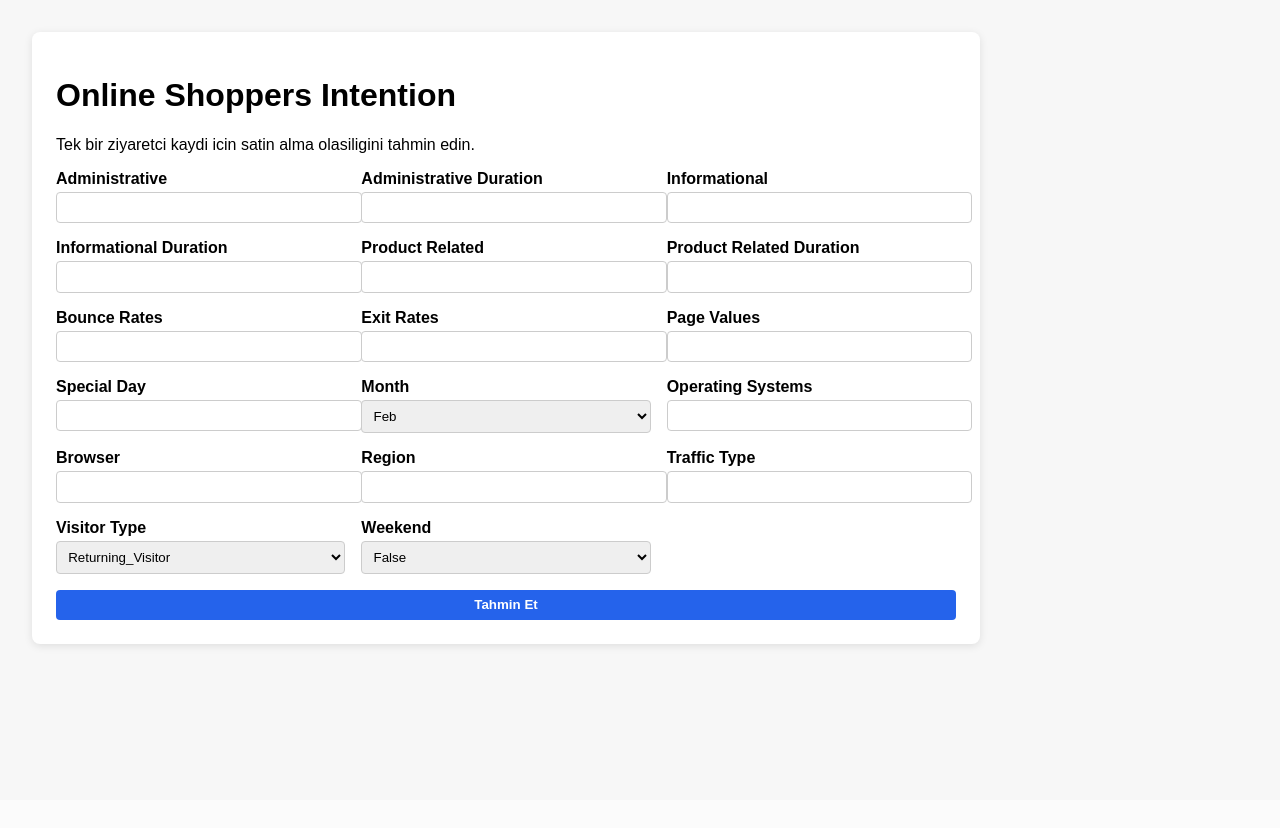
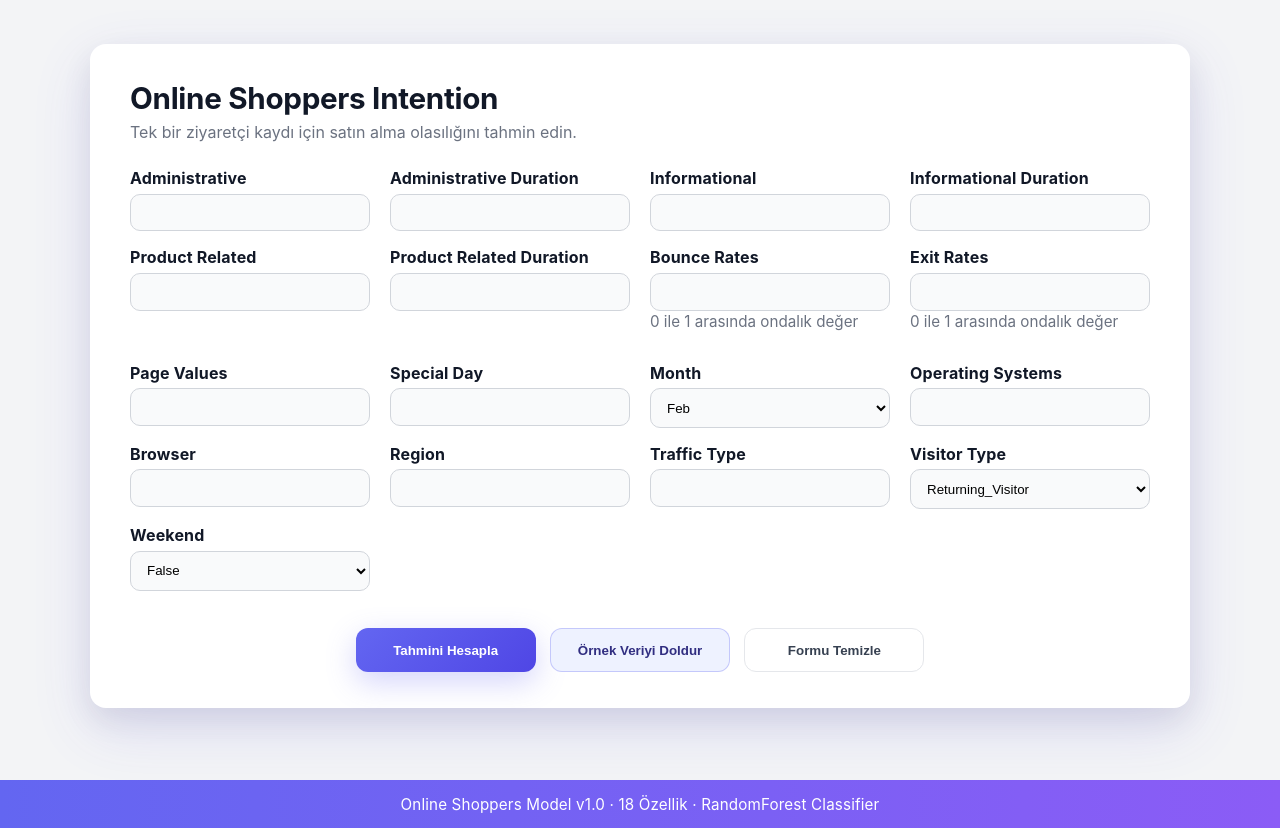
Before and after one commit to Ast1va/ML-Bootcamp-Final-Projesi, a FastAPI app: page / in a window 1280 px wide. Before the commit the page ends 648 px from the top, so only its background shows below. Run offline with FastAPI, Linux system fonts and the light colour scheme.

Commit message:
İndex sayfası düzenlendi.

```diff
--- a/src/templates/index.html
+++ b/src/templates/index.html
@@ -1,26 +1,128 @@
 <!DOCTYPE html>
-<html lang="en">
+<html lang="tr">
 <head>
   <meta charset="UTF-8" />
   <meta name="viewport" content="width=device-width, initial-scale=1.0" />
   <title>Online Shoppers Intention Demo</title>
   <style>
-    body { font-family: Arial, sans-serif; margin: 2rem; background: #f7f7f7; }
-    .card { background: #fff; padding: 1.5rem; border-radius: 8px; box-shadow: 0 2px 8px rgba(0,0,0,0.1); max-width: 900px; }
-    form { display: grid; grid-template-columns: repeat(auto-fit, minmax(220px, 1fr)); gap: 1rem; }
-    label { display: block; font-weight: 600; margin-bottom: 0.25rem; }
-    input, select, button { width: 100%; padding: 0.45rem; border: 1px solid #ccc; border-radius: 4px; }
-    button { background: #2563eb; color: #fff; cursor: pointer; border: none; font-weight: 700; }
-    button:hover { background: #1d4ed8; }
-    .full { grid-column: 1 / -1; }
-    .result { margin-top: 1rem; padding: 1rem; border-radius: 6px; background: #eef2ff; }
-    .error { background: #fee2e2; }
+    :root {
+      --page-bg: #f3f4f6;
+      --card-bg: #ffffff;
+      --primary-start: #6366f1;
+      --primary-end: #4f46e5;
+      --text: #111827;
+      --muted: #6b7280;
+      --input-border: #d1d5db;
+    }
+    * { box-sizing: border-box; }
+    body, html { margin: 0; min-height: 100%; background: var(--page-bg); color: var(--text); }
+    body { font-family: "Inter", "Segoe UI", system-ui, -apple-system, sans-serif; }
+    .page { min-height: 100vh; display: flex; flex-direction: column; background: var(--page-bg); }
+    .main { flex: 1; display: flex; align-items: center; justify-content: center; padding: 2.75rem 1.25rem 4.5rem; }
+    .card {
+      width: min(1100px, 100%);
+      background: var(--card-bg);
+      border-radius: 16px;
+      padding: 2.25rem 2.5rem;
+      box-shadow: 0 20px 60px rgba(79, 70, 229, 0.14), 0 12px 30px rgba(0, 0, 0, 0.08);
+    }
+    h1 { margin: 0 0 0.4rem; font-size: 1.85rem; letter-spacing: -0.01em; }
+    .subtitle { margin: 0; color: var(--muted); }
+    form { margin-top: 1.6rem; display: grid; grid-template-columns: repeat(auto-fit, minmax(240px, 1fr)); gap: 1rem 1.25rem; }
+    label { display: block; font-weight: 700; margin-bottom: 0.35rem; letter-spacing: 0.01em; }
+    input, select {
+      width: 100%;
+      padding: 0.65rem 0.75rem;
+      border-radius: 10px;
+      border: 1px solid var(--input-border);
+      background: #f9fafb;
+      transition: border-color 0.15s ease, box-shadow 0.15s ease, background 0.15s ease;
+    }
+    input:focus, select:focus {
+      outline: none;
+      border-color: #6366f1;
+      background: #fff;
+      box-shadow: 0 0 0 3px rgba(99, 102, 241, 0.12);
+    }
+    .helper { color: var(--muted); font-size: 0.95rem; margin-top: 0.1rem; }
+    .button-row {
+      grid-column: 1 / -1;
+      display: flex;
+      flex-wrap: wrap;
+      justify-content: center;
+      gap: 0.9rem;
+      margin-top: 1.35rem;
+    }
+    button {
+      cursor: pointer;
+      border: none;
+      border-radius: 12px;
+      font-weight: 700;
+      padding: 0.85rem 1.25rem;
+      transition: transform 0.12s ease, box-shadow 0.15s ease, background 0.15s ease, color 0.15s ease, border-color 0.15s ease;
+      min-width: 180px;
+    }
+    .btn-primary {
+      background: linear-gradient(135deg, var(--primary-start), var(--primary-end));
+      color: #fff;
+      box-shadow: 0 10px 30px rgba(99, 102, 241, 0.28);
+    }
+    .btn-primary:hover { filter: brightness(0.95); transform: translateY(-1px); }
+    .btn-secondary {
+      background: #eef2ff;
+      color: #312e81;
+      border: 1px solid rgba(99, 102, 241, 0.3);
+    }
+    .btn-secondary:hover { background: #e0e7ff; }
+    .btn-ghost {
+      background: #fff;
+      color: #374151;
+      border: 1px solid #e5e7eb;
+    }
+    .btn-ghost:hover { background: #f3f4f6; }
+    .result {
+      margin-top: 1.4rem;
+      padding: 1.2rem 1.3rem;
+      border-radius: 12px;
+      border: 1px solid #e5e7eb;
+      background: #eef2ff;
+    }
+    .result.error { background: #fef2f2; border-color: #fecdd3; }
+    .result-title { font-weight: 800; margin-bottom: 0.5rem; letter-spacing: 0.01em; }
+    .result strong { color: #111827; }
+    .prob-chip {
+      display: inline-flex;
+      align-items: center;
+      gap: 0.4rem;
+      margin-top: 0.5rem;
+      padding: 0.4rem 0.7rem;
+      border-radius: 999px;
+      background: rgba(99, 102, 241, 0.12);
+      color: #312e81;
+      font-weight: 700;
+    }
+    .footer-bar {
+      margin-top: auto;
+      background: linear-gradient(to right, #6366f1, #8b5cf6);
+      color: #fff;
+      text-align: center;
+      padding: 0.9rem 1rem;
+      font-size: 0.95rem;
+      letter-spacing: 0.01em;
+    }
+    @media (max-width: 640px) {
+      .card { padding: 1.7rem 1.35rem; }
+      button { min-width: 100%; }
+      .button-row { justify-content: stretch; }
+    }
   </style>
 </head>
 <body>
+  <div class="page">
+    <div class="main">
       <div class="card">
         <h1>Online Shoppers Intention</h1>
-    <p>Tek bir ziyaretci kaydi icin satin alma olasiligini tahmin edin.</p>
+        <p class="subtitle">Tek bir ziyaretçi kaydı için satın alma olasılığını tahmin edin.</p>
 
         <form method="post" action="/predict">
           <div>
@@ -50,10 +152,12 @@
           <div>
             <label for="BounceRates">Bounce Rates</label>
             <input type="number" step="0.0001" name="BounceRates" id="BounceRates" value="{{ values.get('BounceRates', '') }}" />
+            <p class="helper">0 ile 1 arasında ondalık değer</p>
           </div>
           <div>
             <label for="ExitRates">Exit Rates</label>
             <input type="number" step="0.0001" name="ExitRates" id="ExitRates" value="{{ values.get('ExitRates', '') }}" />
+            <p class="helper">0 ile 1 arasında ondalık değer</p>
           </div>
           <div>
             <label for="PageValues">Page Values</label>
@@ -102,21 +206,74 @@
               <option value="true" {% if values.get('Weekend') in [True, 'true', 'True'] %}selected{% endif %}>True</option>
             </select>
           </div>
-      <div class="full">
-        <button type="submit">Tahmin Et</button>
+
+          <div class="button-row">
+            <button class="btn-primary" type="submit">Tahmini Hesapla</button>
+            <button class="btn-secondary" type="button" onclick="fillExample()">Örnek Veriyi Doldur</button>
+            <button class="btn-ghost" type="button" onclick="clearForm()">Formu Temizle</button>
           </div>
         </form>
 
         {% if result %}
           <div class="result {% if result.get('error') %}error{% endif %}">
+            <div class="result-title">Tahmin Sonucu</div>
             {% if result.get('error') %}
-          <strong>Hata:</strong> {{ result.get('error') }}
+              <div><strong>Hata:</strong> {{ result.get('error') }}</div>
             {% else %}
-          <div><strong>Tahmin:</strong> {{ result.get('prediction') }}</div>
-          <div><strong>Olasilik:</strong> {{ '%.4f' | format(result.get('probability', 0)) }}</div>
+              <div><strong>Karar:</strong> {{ result.get('prediction') }}</div>
+              <div class="prob-chip">Olasılık: {{ '%.4f' | format(result.get('probability', 0)) }}</div>
             {% endif %}
           </div>
         {% endif %}
       </div>
+    </div>
+
+    <div class="footer-bar">
+      Online Shoppers Model v1.0 · 18 Özellik · RandomForest Classifier
+    </div>
+  </div>
+
+  <script>
+    const exampleData = {
+      Administrative: 1,
+      Administrative_Duration: 30,
+      Informational: 0,
+      Informational_Duration: 0,
+      ProductRelated: 10,
+      ProductRelated_Duration: 150,
+      BounceRates: 0.02,
+      ExitRates: 0.03,
+      PageValues: 5.0,
+      SpecialDay: 0.0,
+      Month: "Nov",
+      OperatingSystems: 2,
+      Browser: 1,
+      Region: 3,
+      TrafficType: 2,
+      VisitorType: "Returning_Visitor",
+      Weekend: "false"
+    };
+
+    function fillExample() {
+      const form = document.querySelector("form");
+      if (!form) return;
+      Object.entries(exampleData).forEach(([key, value]) => {
+        const field = form.querySelector(`[name="${key}"]`);
+        if (!field) return;
+        if (field.tagName === "SELECT") {
+          field.value = value;
+        } else {
+          field.value = value;
+        }
+      });
+    }
+
+    function clearForm() {
+      const form = document.querySelector("form");
+      if (form) {
+        form.reset();
+      }
+    }
+  </script>
 </body>
 </html>
```
Lines whose indentation alone changed are shown as unchanged.
